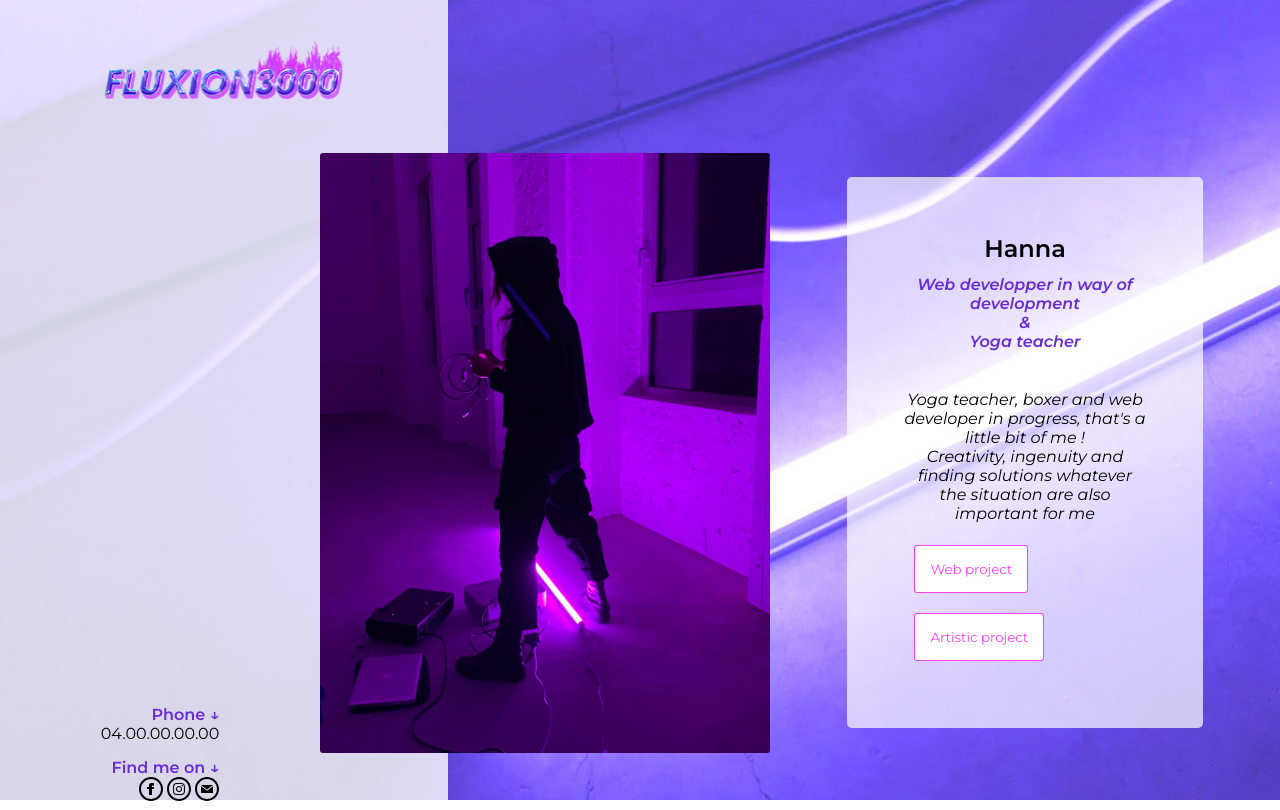
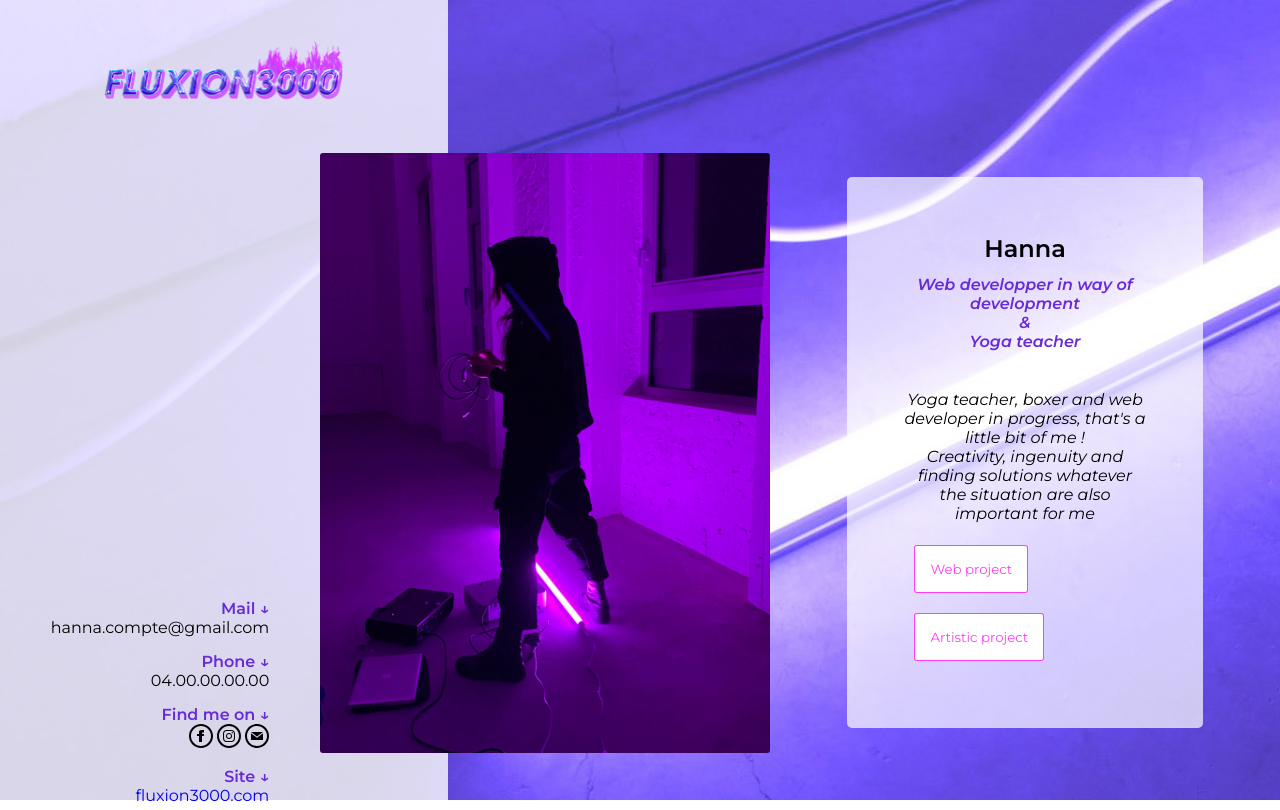
Before and after one commit to fluxnas/2-exercices-responsive, a plain HTML site: page index.html in a window 1280 px wide. Drawn offline with Linux system fonts and the light colour scheme.

Commit message:
Update index.html

```diff
--- a/index.html
+++ b/index.html
@@ -22,7 +22,10 @@
 
 		<section id="section-contact">
 			<div id="contact-block">
-
+				<div id="mail">
+					<h4>Mail ↓</h4>
+					<p>hanna.compte@gmail.com</p>
+				</div>
 				<div id="phone">
 					<h4>Phone ↓</h4>
 					<p>04.00.00.00.00</p>
@@ -33,6 +36,11 @@
 						<a href="#" class="facebook"><img src="./assets/icon-facebook.svg" title="logo-facebook"></a>
 						<a href="#" class="instagram"><img src="./assets/icon-instagram.svg" title="logo-instagram"></a>
 						<a href="#" class="mail"><img src="./assets/icon-mail.svg" title="logo-mail"></a>
+					</div>
+					<div id="site">
+					<h4>Site ↓</h4>
+					<div id="icons">
+						<a href="https://fluxion3000.com/" class="lien">fluxion3000.com</a>
 					</div>
 				</div>
 			</div>
```
